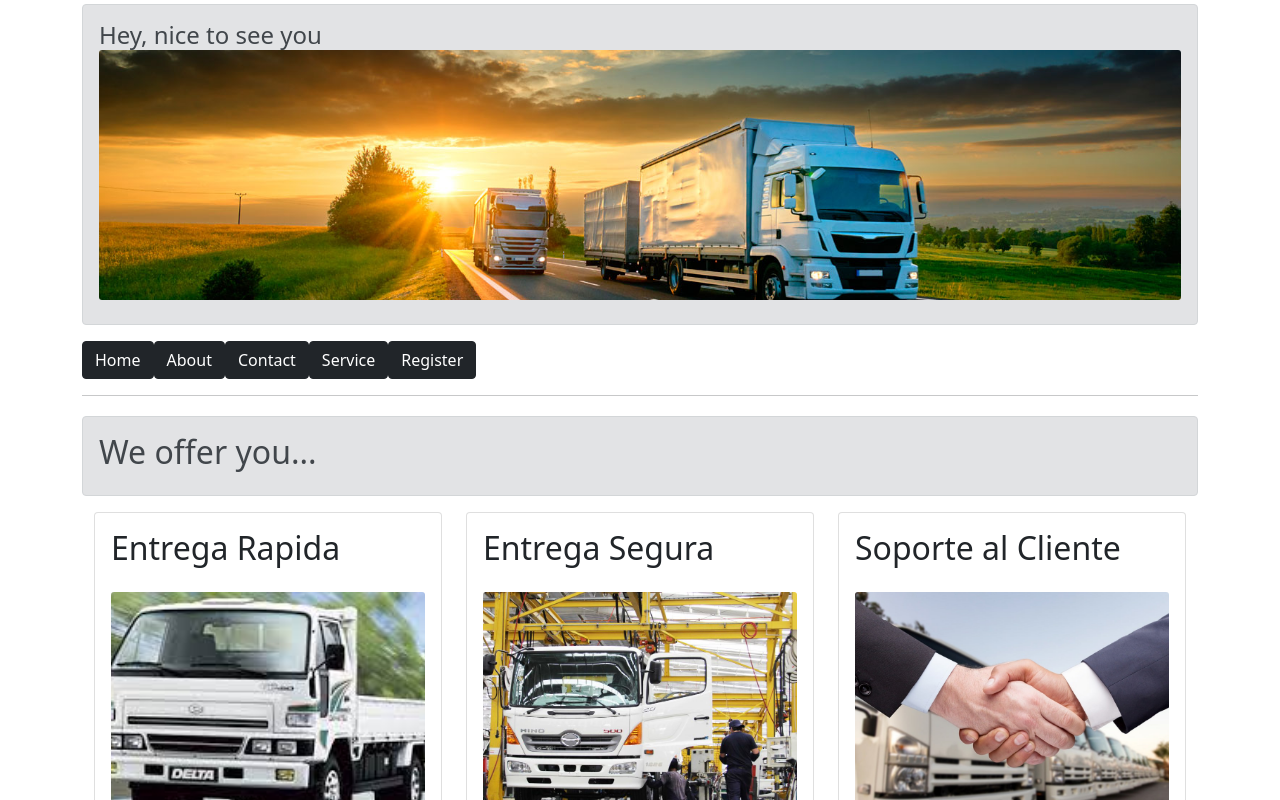
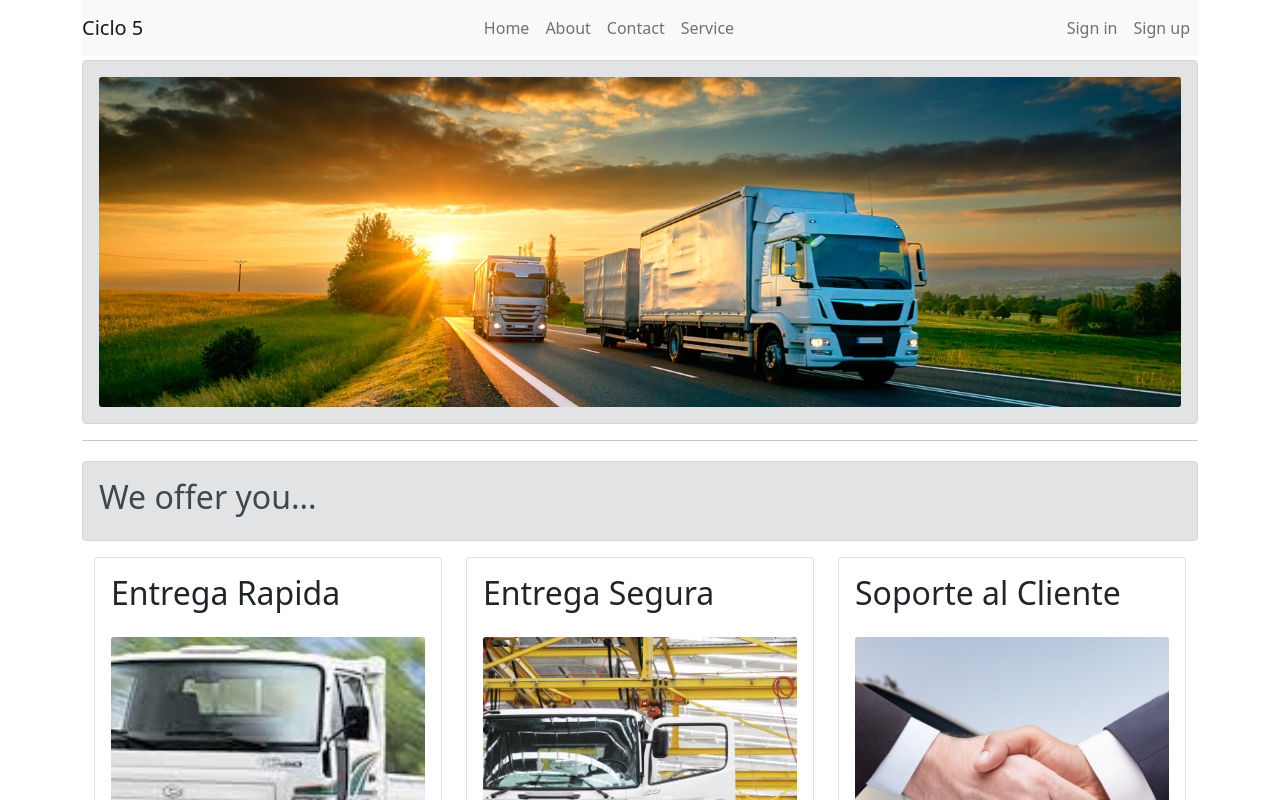
Before and after one commit to Joanellav/ci5, a React (Create React App) app: page /service in a window 1280 px wide. Shown: the top 800 px of the page. Built offline with nearby package versions, Linux system fonts and the light colour scheme.

Commit message:
Nav Nav style

```diff
--- a/src/App.js
+++ b/src/App.js
@@ -9,9 +9,9 @@ import {Container} from 'react-bootstrap'
 function App() {
   return (
     <Container>
-      <Banner/>
       <BrowserRouter>
         <NavNav/>
+        <Banner/>
         <hr />
         <RoutesRoute/>
       </BrowserRouter>
--- a/src/components/Banner.js
+++ b/src/components/Banner.js
@@ -4,11 +4,7 @@ import imgbanner from "../assets/Banner.jpg"
 
 const Banner = () => (
   <Alert variant="secondary" className="mt-1">
-    <Alert.Heading>Hey, nice to see you
-
       <img src={imgbanner} alt="" class="card-img img-responsive fit-image"/>
-
-    </Alert.Heading>
   </Alert>
 );
 
--- a/src/components/NavNav.js
+++ b/src/components/NavNav.js
@@ -1,13 +1,54 @@
 import{Link} from "react-router-dom";
 
 const NavNav = () => (
-    <nav>
-        <Link to="/" className="btn btn-dark">Home </Link>
-        <Link to="/about" className="btn btn-dark">About</Link>
-        <Link to="/contact" className="btn btn-dark">Contact</Link>
-        <Link to="/service" className="btn btn-dark">Service</Link>
-        <Link to="/register" className="btn btn-dark">Register</Link>
-    </nav>
+<nav className="navbar navbar-expand-lg navbar-light bg-light ">
+<a className="navbar-brand" href="/">Ciclo 5</a>
+<div class="collapse navbar-collapse" id="navbarSupportedContent">
+        <ul className="navbar-nav m-auto">
+          <li className="nav-item active">
+          <Link to="/" className="nav-link">Home<span class="sr-only"></span> </Link>
+          </li>
+          <li className="nav-item">
+          <Link to="/about" className="nav-link">About</Link>
+          </li>
+          <li className="nav-item">
+          <Link to="/contact" className="nav-link">Contact</Link>
+          </li>
+          <li className="nav-item">
+          <Link to="/service" className="nav-link">Service</Link>
+          </li>
+        </ul>
+        <ul className="navbar-nav ml-auto">
+            <li className="nav-item">
+                <a href="#victorModal" role="button" className="nav-link" data-toggle="modal">Sign in</a>
+                <div id="victorModal" className="modal fade">
+                <div className="modal-dialog">
+                    <div className="modal-content">
+                        <div className="modal-header">
+                            <button type="button" className="close" data-dismiss="modal" aria-hidden="true">&times;</button>
+                            <h4 className="modal-title">¿Estás seguro?</h4>
+                        </div>
+                        <div className="modal-body">
+                            <p>¿Seguro que quieres borrar este elemento?</p>
+                            <p className="text-warning"><small>Si lo borras, nunca podrás recuperarlo.</small></p>
+                        </div>
+                        <div className="modal-footer">
+                            <button type="button" className="btn btn-default" data-dismiss="modal">Cerrar</button>
+                            <button type="button" className="btn btn-danger">Eliminar</button>
+                        </div>
+                    </div>
+                </div>
+                </div>
+              </li>
+              <li className="nav-item">
+                <Link className="nav-link" to="/register">Sign up</Link>
+              </li>
+              <li>
+              </li>
+            </ul>
+    </div>
+</nav>
+
 );
 
 export default NavNav;
--- a/src/index.css
+++ b/src/index.css
@@ -16,5 +16,5 @@ code {
 .fit-image{
   width: 100%;
   object-fit: cover;
-  height: 250px;
+  height: 330px;
   }
```
